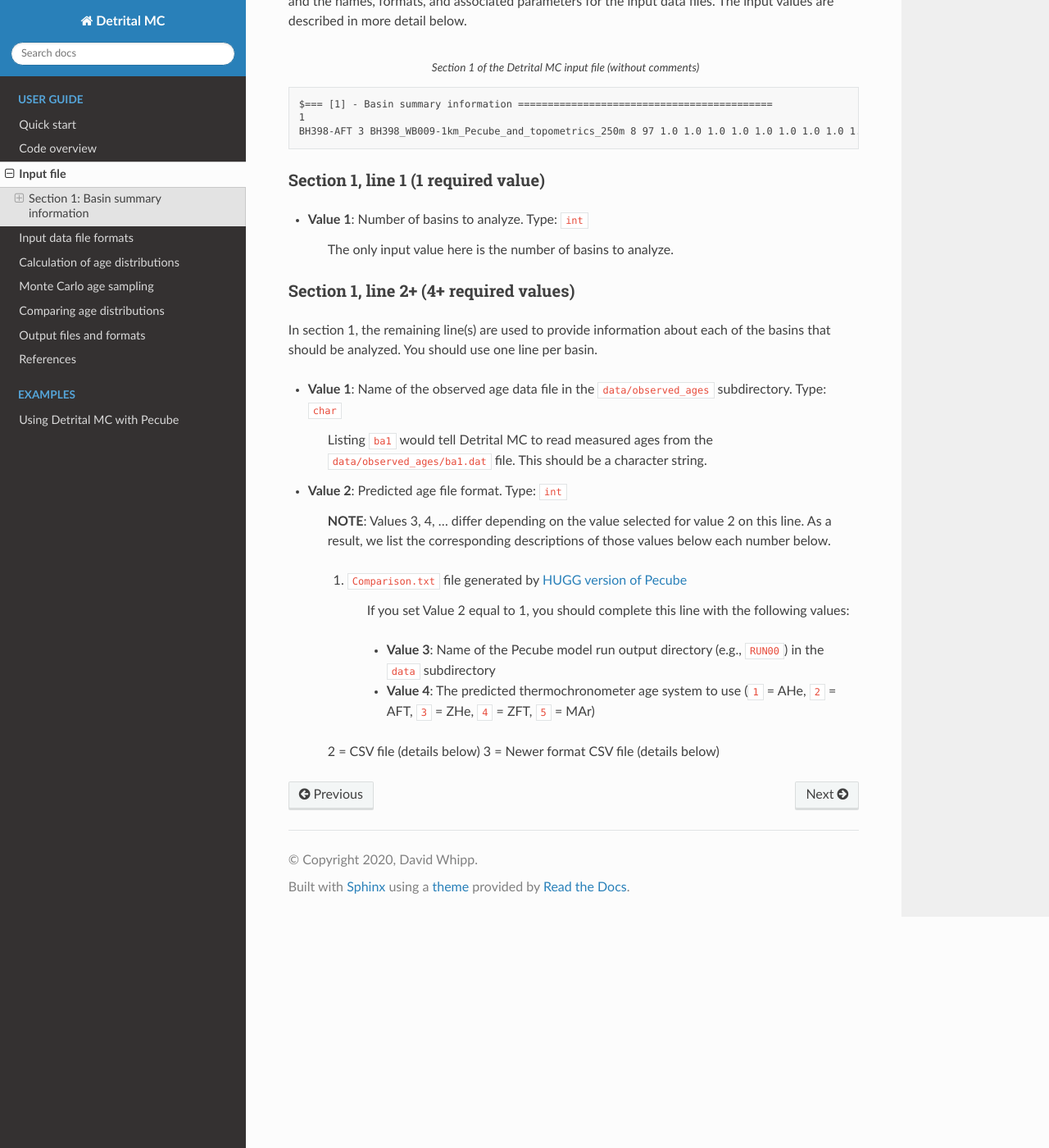
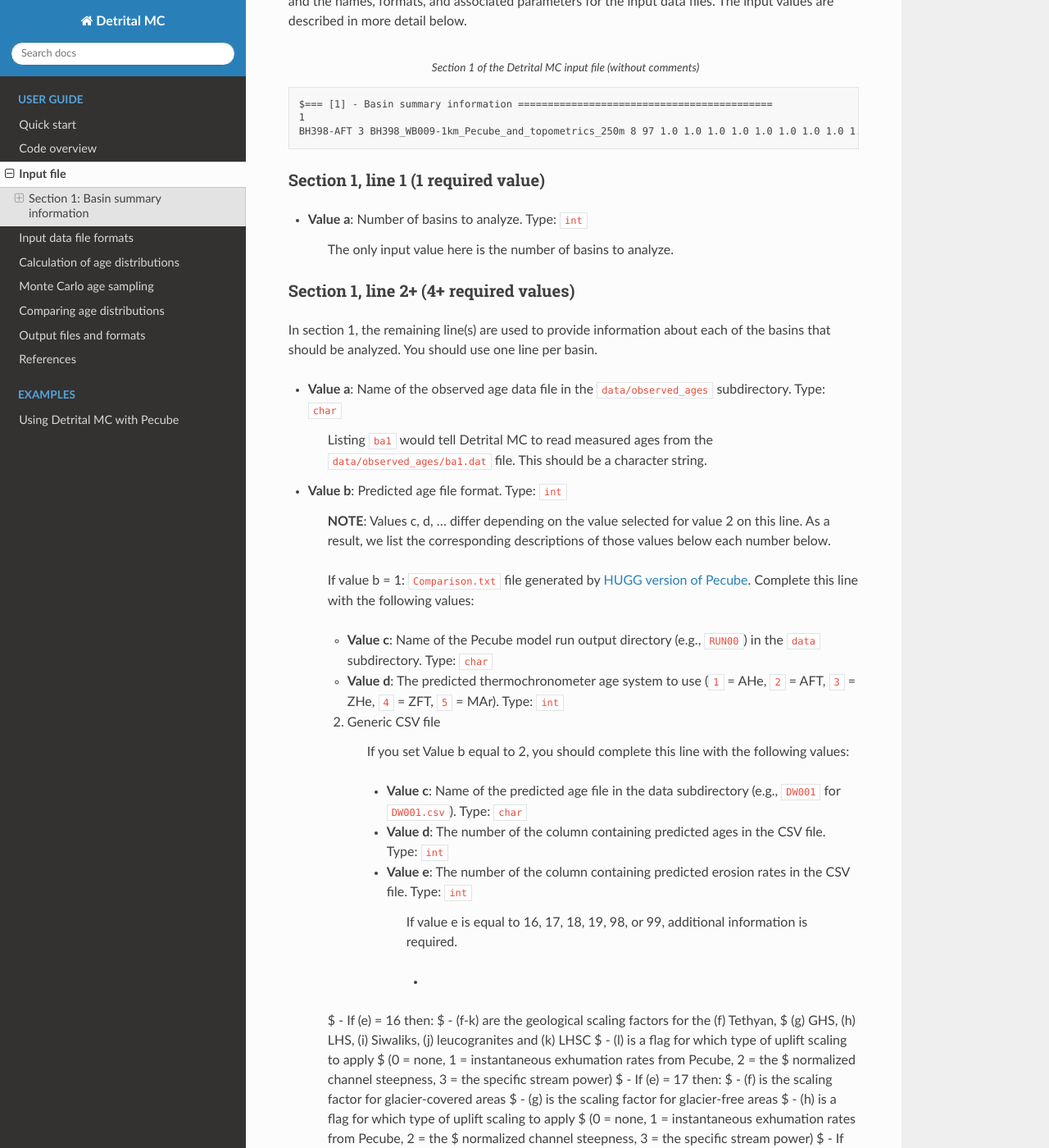
Before and after one commit to HUGG/Detrital-MC, a Sphinx documentation site: the page built from docs/source/manual/input-file.rst, in a window 1280 px wide and 1400 px high, scrolled down 468 px. Shown: the whole window at 82% size. Built offline with Sphinx 7.4.7 and the Read the Docs theme 2.0.0, drawn with Linux system fonts in a browser that asks for light colours; some of the changed text lies outside the part shown.

Commit message:
Tweaking formatting

```diff
--- a/docs/source/manual/input-file.rst
+++ b/docs/source/manual/input-file.rst
@@ -34,40 +34,80 @@ Section 1, line 2+ (4+ required values)
 In section 1, the remaining line(s) are used to provide information about each of the basins that should be analyzed.
 You should use one line per basin.
 
-- **Value 1**: Name of the observed age data file in the ``data/observed_ages`` subdirectory. Type: ``char``
+- **Value a**: Name of the observed age data file in the ``data/observed_ages`` subdirectory. Type: ``char``
 
     Listing ``ba1`` would tell Detrital MC to read measured ages from the ``data/observed_ages/ba1.dat`` file.
     This should be a character string.
 
-- **Value 2**: Predicted age file format. Type: ``int``
+- **Value b**: Predicted age file format. Type: ``int``
 
-    **NOTE**: Values 3, 4, ... differ depending on the value selected for value 2 on this line.
+    **NOTE**: Values c, d, ... differ depending on the value selected for value 2 on this line.
     As a result, we list the corresponding descriptions of those values below each number below.
 
-    1. ``Comparison.txt`` file generated by `HUGG version of Pecube <https://github.com/HUGG/Pecube-HUGG>`_
+    If value b = 1: ``Comparison.txt`` file generated by `HUGG version of Pecube <https://github.com/HUGG/Pecube-HUGG>`_. Complete this line with the following values:
 
-        If you set Value 2 equal to 1, you should complete this line with the following values:
+    - **Value c**: Name of the Pecube model run output directory (e.g., ``RUN00``) in the ``data`` subdirectory. Type: ``char``
+    - **Value d**: The predicted thermochronometer age system to use (``1`` = AHe, ``2`` = AFT, ``3`` = ZHe, ``4`` = ZFT, ``5`` = MAr). Type: ``int``
 
-        - **Value 3**: Name of the Pecube model run output directory (e.g., ``RUN00``) in the ``data`` subdirectory
-        - **Value 4**: The predicted thermochronometer age system to use (``1`` = AHe, ``2`` = AFT, ``3`` = ZHe, ``4`` = ZFT, ``5`` = MAr)
+    2. Generic CSV file
 
-    2 = CSV file (details below)
+        If you set Value b equal to 2, you should complete this line with the following values:
+
+        - **Value c**: Name of the predicted age file in the data subdirectory (e.g., ``DW001`` for ``DW001.csv``). Type: ``char``
+        - **Value d**: The number of the column containing predicted ages in the CSV file. Type: ``int``
+        - **Value e**: The number of the column containing predicted erosion rates in the CSV file. Type: ``int``
+
+            If value e is equal to 16, 17, 18, 19, 98, or 99, additional information is required.
+
+            -
+
+    $       - If (e) = 16 then:
+    $         - (f-k) are the geological scaling factors for the (f) Tethyan,
+    $           (g) GHS, (h) LHS, (i) Siwaliks, (j) leucogranites and (k) LHSC
+    $         - (l) is a flag for which type of uplift scaling to apply
+    $           (0 = none, 1 = instantaneous exhumation rates from Pecube, 2 = the
+    $            normalized channel steepness, 3 = the specific stream power)
+    $       - If (e) = 17 then:
+    $         - (f) is the scaling factor for glacier-covered areas
+    $         - (g) is the scaling factor for glacier-free areas
+    $         - (h) is a flag for which type of uplift scaling to apply
+    $           (0 = none, 1 = instantaneous exhumation rates from Pecube, 2 = the
+    $            normalized channel steepness, 3 = the specific stream power)
+    $       - If (e) = 18 then:
+    $         - (f) is the scaling factor for moraine-covered areas
+    $         - (g) is the scaling factor for moraine-free areas
+    $         - (h) is a flag for which type of uplift scaling to apply
+    $           (0 = none, 1 = instantaneous exhumation rates from Pecube, 2 = the
+    $            normalized channel steepness, 3 = the specific stream power)
+    $       - If (e) = 19 then:
+    $         - (f) is the scaling factor for rock glacier-covered areas
+    $         - (g) is the scaling factor for rock glacier-free areas
+    $         - (h) is a flag for which type of uplift scaling to apply
+    $           (0 = none, 1 = instantaneous exhumation rates from Pecube, 2 = the
+    $            normalized channel steepness, 3 = the specific stream power)
+    $       - If (e) = 98 then:
+    $         - (f-k) are the geological scaling factors for the (f) Checkha/Tethyan,
+    $           (g) GHS, (h) LHS, (i) Siwaliks, (j) leucogranites, and (k) Paro,
+    $         - (l) is the scaling factor for glacier-covered areas
+    $         - (m) is the scaling factor for moraine-covered areas
+    $         - (n) is the scaling factor for rock glacier-covered areas
+    $         - (o) is the scaling factor for regions free of glacial formations
+    $         - (p) is a flag for which type of uplift scaling to apply
+    $           (0 = none, 1 = instantaneous exhumation rates from Pecube, 2 = the
+    $            normalized channel steepness, 3 = the specific stream power)
+    $       - If (e) = 99 then:
+    $         - (f) is the scaling factor for glacier-covered areas
+    $         - (g) is the scaling factor for moraine-covered areas
+    $         - (h) is the scaling factor for rock glacier-covered areas
+    $         - (i) is the scaling factor for glacier-, moraine-, and rock
+    $           glacier-free areas
+    $         - (j) is a flag for which type of uplift scaling to apply
+    $           (0 = none, 1 = instantaneous exhumation rates from Pecube, 2 = the
+    $            normalized channel steepness, 3 = the specific stream power)
     3 =  Newer format CSV file (details below)
 
 
 ..
-    $ Line 1: [int]
-    $ (a) Number of basins to analyze, num_basins
-    $ Line(s) 2+: [char int char int (int)]
-    $ (a) Name of observed detrital age file in the data/observed_ages subdirectory
-    $     (e.g., 'ba1' for ba1.dat)
-    $ (b) Predicted age file format (1 = Pecube Comparison.txt, 2 = CSV file,
-    $     3 = newer CSV file)
-    $   - If (b) = 1 (Pecube format) then:
-    $     - (c) Name of the Pecube model run output directory (e.g., RUN00) in the
-    $           data subdirectory
-    $     - (d) The predicted thermochronometer age system to use
-    $           (1 = AHe, 2 = AFT, 3 = ZHe, 4 = ZFT, 5 = MAr)
     $   - If (b) = 2 (Generic CSV) then:
     $     - (c) Name of the predicted age file (e.g., 'DW001' for DW001.csv) in the
     $           data subdirectory
```
Also changed, not shown: other parts of docs/source/manual/input-file.rst (+1 -1 lines).
